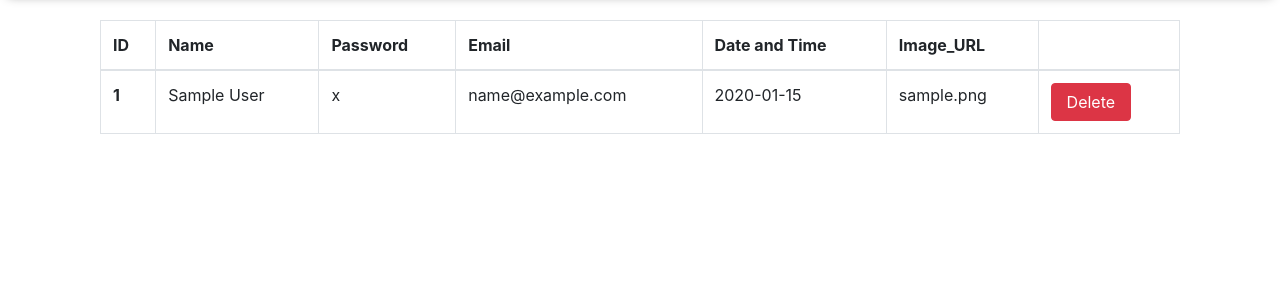
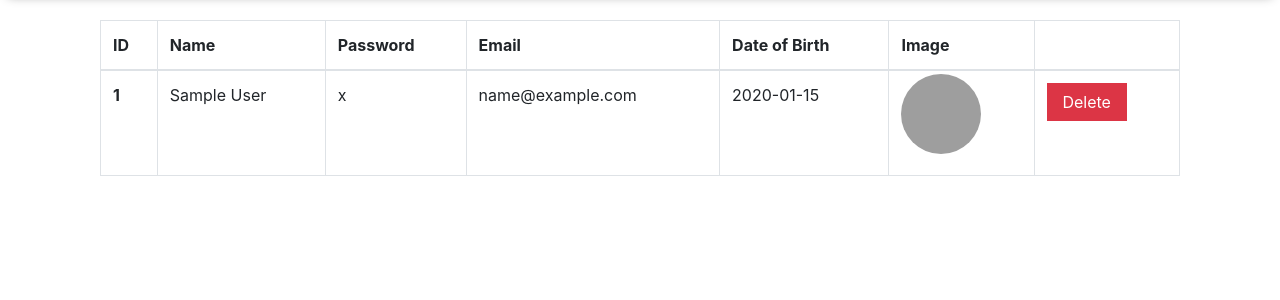
Before and after one commit to Ronik22/Blog_App, a Flask app: page /view in a window 1280 px wide. Shown: the part 55-355 px from the top of the page. Run offline with Flask 2, Linux system fonts and the light colour scheme; the visitor is signed in with stand-in values (Sample User, id 1); tables that the repository leaves empty hold one stand-in row (values such as "Sample post"); grey boxes are pictures that could not be loaded.

Commit message:
Files changed

```diff
--- a/app/static/css/main.css
+++ b/app/static/css/main.css
@@ -67,6 +67,7 @@ html{
 
 .btn{
     width: 80px;
+    border-radius:0;
 }
 
 #sidenavext{
--- a/app/templates/user.html
+++ b/app/templates/user.html
@@ -43,8 +43,8 @@
         <input type="email" class="form-control" name="email" placeholder="Enter Email" value="{{email if email}}"/>
     </div>
     <div class="form-group">
-        <label>Date and Time</label>
-        <input class="form-control" type="datetime" name="datetime" placeholder="Enter Date and Time" value="{{datetime if datetime}}"/>
+        <label>Date of Birth</label>
+        <input class="form-control" type="datetime" name="datetime" placeholder="Enter Date of birth" value="{{datetime if datetime}}"/>
     </div>
     <input class="btn btn-success" type="submit" value="Submit" style="margin-top: 20px;">
 </form>
--- a/app/templates/view.html
+++ b/app/templates/view.html
@@ -18,15 +18,15 @@
 {% endwith %}
 
 
-    <div class="container">
+    <div class="container" style="overflow-x: auto;">
         <table class="table table-bordered table-hover">
                 <thead>
                     <th scope="col">ID</th>
                     <th scope="col">Name</th>
                     <th scope="col">Password</th>
                     <th scope="col">Email</th>
-                    <th scope="col">Date and Time</th>
-                    <th scope="col">Image_URL</th>
+                    <th scope="col">Date of Birth</th>
+                    <th scope="col">Image</th>
                     <th scope="col"></th>
                 </thead>
                 <tbody>
@@ -37,7 +37,7 @@
                             <td>{{item.pwd}}</td>
                             <td>{{item.email}}</td>
                             <td>{{item.datetime}}</td>
-                            <td>{{item.imgurl}}</td>
+                            <td><img style="display:inline; transform: translateY(-9px); height: 80px; width: 80px; border-radius: 60px;" src="{{item.imgurl[4:]}}" alt="image"></td>
                             <td><a class="btn btn-danger" href="/view/delete/{{item._id}}">Delete</a></td>
                         </tr>
                     {% endfor %}
--- a/app/views.py
+++ b/app/views.py
@@ -251,6 +251,3 @@ def logout():
 
     flash("You have been logged out!",category="info")
     return redirect(url_for("login"))
-
-
-# <a class="ppsmall" href="/user" ><img style="height: 30px; width: 30px; border-radius: 60px;" src="{{imgurl}}" alt=""></a>
```
Also changed, not shown: app/templates/intro.html (+6 -2 lines), README.md, app/static/uploads/profile_pic/admin_2020-12-23T014034.777377.jpg (deleted), 3 other files.
